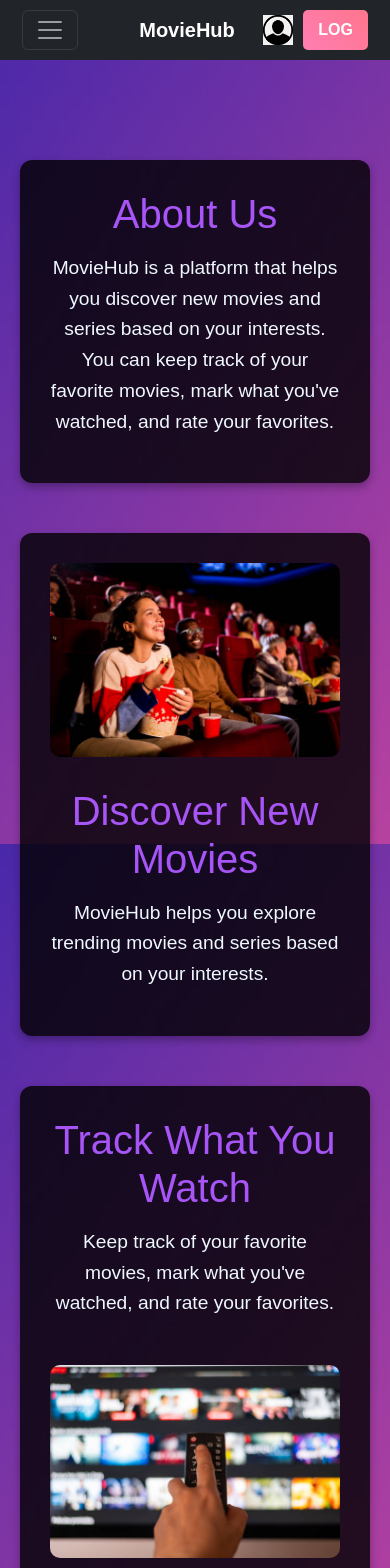
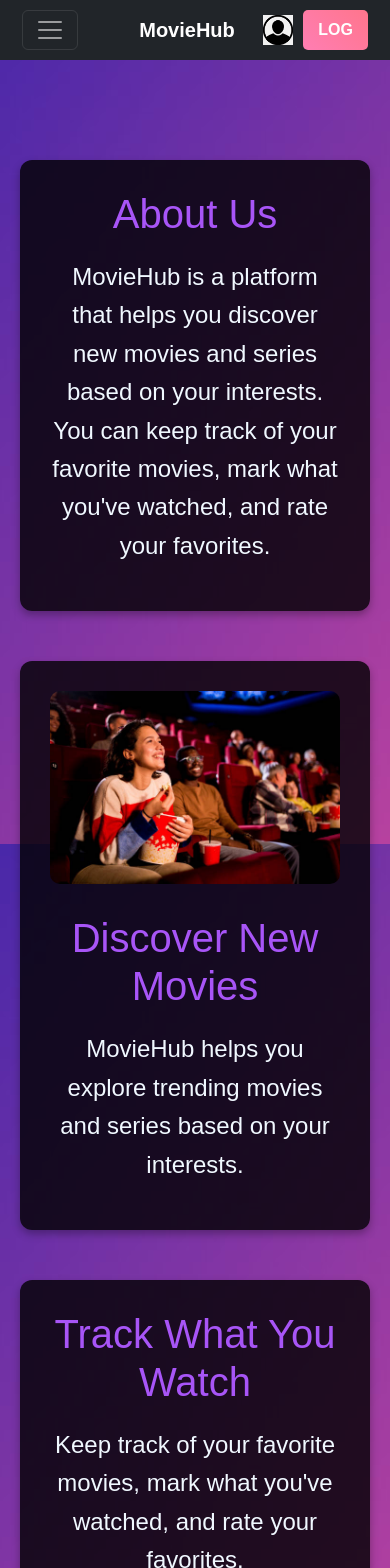
Before and after one commit to GeorgeAttaloglou/MovieHub, a React (Create React App) app: page /about in a window 390 px wide. Shown: the top 1568 px of the page. Built offline with nearby package versions, Linux system fonts and the light colour scheme.

Commit message:
Add clickable headers

```diff
--- a/src/About.css
+++ b/src/About.css
@@ -1,4 +1,4 @@
-/* Global Styling */
+/* Reset and base styles for body and html */
 body, html {
   margin: 0;
   padding: 0;
@@ -7,26 +7,25 @@ body, html {
   color: aliceblue;
 }
 
-/* About Container */
+/* Styling for the main container */
 .about-container {
   max-width: 1200px;
   margin: 50px auto;
   padding: 50px 20px;
 }
 
+/* Centered text block with background and shadow */
 .about-us-text-center {
-  display: flexbox;
   text-align: center;
-  justify-content: space-between;
   gap: 30px;
   margin-bottom: 50px;
   padding: 30px;
   border-radius: 12px;
-  background: rgba(0, 0, 0, 0.8); /* Dark overlay for readability */
+  background: rgba(0, 0, 0, 0.8);
   box-shadow: 0px 4px 8px rgba(0, 0, 0, 0.3);
 }
 
-/* About Section (Alternating Layout) */
+/* Flexbox layout for sections with image and text */
 .about-section {
   display: flex;
   align-items: center;
@@ -35,15 +34,11 @@ body, html {
   margin-bottom: 50px;
   padding: 30px;
   border-radius: 12px;
-  background: rgba(0, 0, 0, 0.8); /* Dark overlay for readability */
+  background: rgba(0, 0, 0, 0.8);
   box-shadow: 0px 4px 8px rgba(0, 0, 0, 0.3);
 }
 
-.about-section.reverse {
-  flex-direction: row;
-}
-
-/* Image Styling */
+/* Styling for images in the about section */
 .about-image {
   width: 45%;
   height: auto;
@@ -52,33 +47,45 @@ body, html {
   border-radius: 10px;
 }
 
-/* Text Container */
+/* Container for text in the about section */
 .about-text-container {
   width: 50%;
 }
 
-/* Title Styling */
-.about-title {
+/* Styling for links in the about title */
+.about-title a {
+  text-decoration: none;
   font-size: 2.5rem;
-  color: #a855f7; /* Purple */
-  margin-bottom: 15px;
+  color: #a855f7;
+  transition: color 0.3s ease, transform 0.2s ease;
 }
 
-/* Paragraph Styling */
+.about-title a:hover {
+  color: #c084fc;
+  transform: scale(1.05);
+}
+
+.about-title a:active {
+  color: #9333ea;
+}
+
+/* Title styling */
+.about-title {
+  margin-bottom: 20px;
+  cursor: pointer;
+}
+
+/* Text content styling */
 .about-text {
-  font-size: 1.2rem;
+  font-size: 1.5rem;
   line-height: 1.6;
 }
 
-/* Responsive Design */
+/* Responsive adjustments for smaller screens */
 @media (max-width: 900px) {
   .about-section {
       flex-direction: column;
       text-align: center;
-  }
-
-  .about-section.reverse {
-      flex-direction: column;
   }
 
   .about-image {
--- a/src/About.js
+++ b/src/About.js
@@ -1,22 +1,26 @@
 import React from "react";
+import { Link } from "react-router-dom"; // Import Link for navigation
 import "./About.css";
 
 function About() {
   return (
     <div className="about-container">
       <div className="about-us-text-center">
-        <h1 className="about-title">About Us</h1>
+        <h1 className="about-title">
+          <Link to="/about">About Us</Link>
+        </h1>
         <p className="about-text">
           MovieHub is a platform that helps you discover new movies and series based on your interests. You can keep track of your favorite movies, mark what you've watched, and rate your favorites.
         </p>
       </div>
 
-
       {/* Section 1 - Image Left, Text Right */}
       <div className="about-section">
         <img src="movie-watching.jpg" alt="Movie Experience" className="about-image" />
         <div className="about-text-container">
-          <h2 className="about-title">Discover New Movies</h2>
+          <h2 className="about-title">
+            <Link to="/browse-movies">Discover New Movies</Link>
+          </h2>
           <p className="about-text">
             MovieHub helps you explore trending movies and series based on your interests.
           </p>
@@ -26,7 +30,9 @@ function About() {
       {/* Section 2 - Text Left, Image Right */}
       <div className="about-section reverse">
         <div className="about-text-container">
-          <h2 className="about-title">Track What You Watch</h2>
+          <h2 className="about-title">
+            <Link to="/create-list">Track What You Watch</Link>
+          </h2>
           <p className="about-text">
             Keep track of your favorite movies, mark what you've watched, and rate your favorites.
           </p>
```
